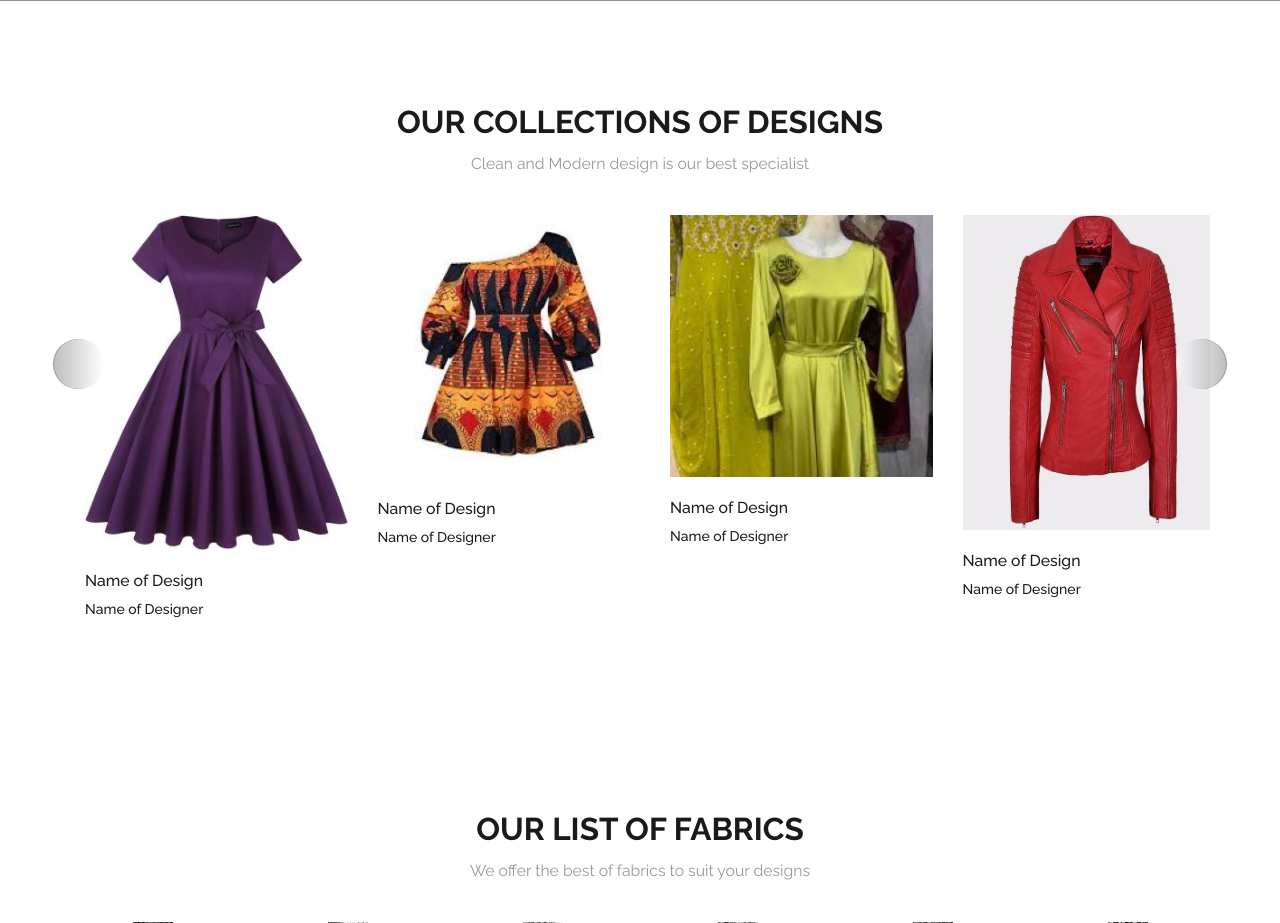
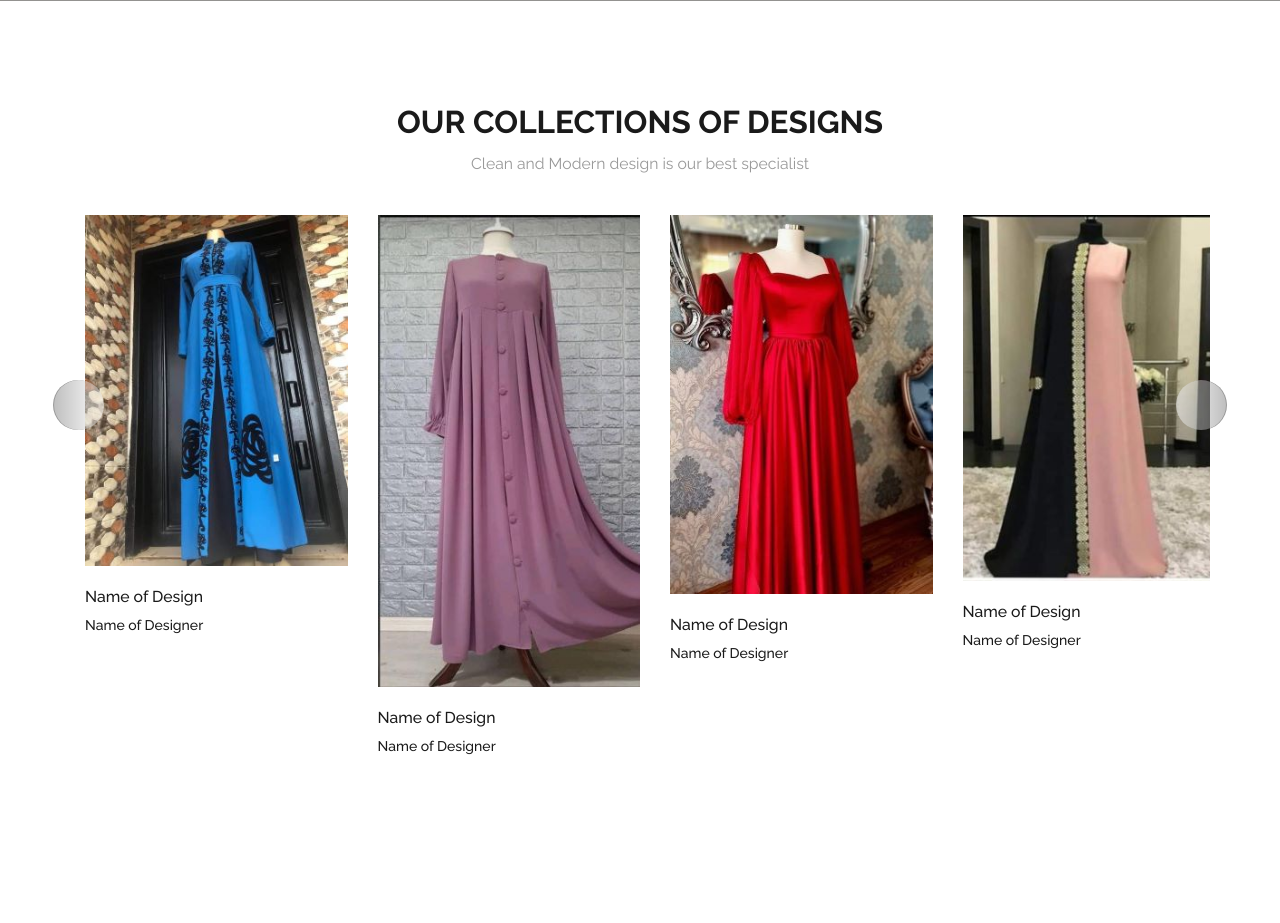
Before and after one commit to alchemistlowkey/tailors_online, a Django app: page / in a window 1280 px wide. Shown: the part 898-1821 px from the top of the page. Run offline with Django 4.2, Linux system fonts and the light colour scheme; parts of the project's set-up code (start-up, migrations or seed data) failed here and were passed over; some libraries are stand-ins or nearby versions; some web fonts are replaced.

Commit message:
resolved bg

```diff
--- a/base/templates/base/home.html
+++ b/base/templates/base/home.html
@@ -68,9 +68,9 @@
                                     <div class="col-sm-3">
                                         <div class="port_item xs-m-top-30">
                                             <div class="port_img">
-                                                <img src="{% static 'images/dis1.jpg' %}" alt="" />
+                                                <img src="{% static 'images/des6.jpg' %}" alt="" />
                                                 <div class="port_overlay text-center">
-                                                    <a href="{% static 'images/dis1.jpg' %}" class="popup-img">+</a>
+                                                    <a href="{% static 'images/des6.jpg' %}" class="popup-img">+</a>
                                                 </div>
                                             </div>
                                             <div class="port_caption m-top-20">
@@ -82,9 +82,9 @@
                                     <div class="col-sm-3">
                                         <div class="port_item xs-m-top-30">
                                             <div class="port_img">
-                                                <img src="{% static 'images/dis2.jpg' %}" alt="" />
+                                                <img src="{% static 'images/des7.jpg' %}" alt="" />
                                                 <div class="port_overlay text-center">
-                                                    <a href="{% static 'images/dis2.jpg' %}" class="popup-img">+</a>
+                                                    <a href="{% static 'images/des7.jpg' %}" class="popup-img">+</a>
                                                 </div>
                                             </div>
                                             <div class="port_caption m-top-20">
@@ -96,9 +96,9 @@
                                     <div class="col-sm-3">
                                         <div class="port_item xs-m-top-30">
                                             <div class="port_img">
-                                                <img src="{% static 'images/dis3.jpg' %}" alt="" />
+                                                <img src="{% static 'images/des8.jpg' %}" alt="" />
                                                 <div class="port_overlay text-center">
-                                                    <a href="{% static 'images/dis3.jpg' %}" class="popup-img">+</a>
+                                                    <a href="{% static 'images/des8.jpg' %}" class="popup-img">+</a>
                                                 </div>
                                             </div>
                                             <div class="port_caption m-top-20">
@@ -110,9 +110,9 @@
                                     <div class="col-sm-3">
                                         <div class="port_item xs-m-top-30">
                                             <div class="port_img">
-                                                <img src="{% static 'images/dis4.jpg' %}" alt="" />
+                                                <img src="{% static 'images/des9.jpg' %}" alt="" />
                                                 <div class="port_overlay text-center">
-                                                    <a href="{% static 'images/dis4.jpg' %}" class="popup-img">+</a>
+                                                    <a href="{% static 'images/des9.jpg' %}" class="popup-img">+</a>
                                                 </div>
                                             </div>
                                             <div class="port_caption m-top-20">
```
